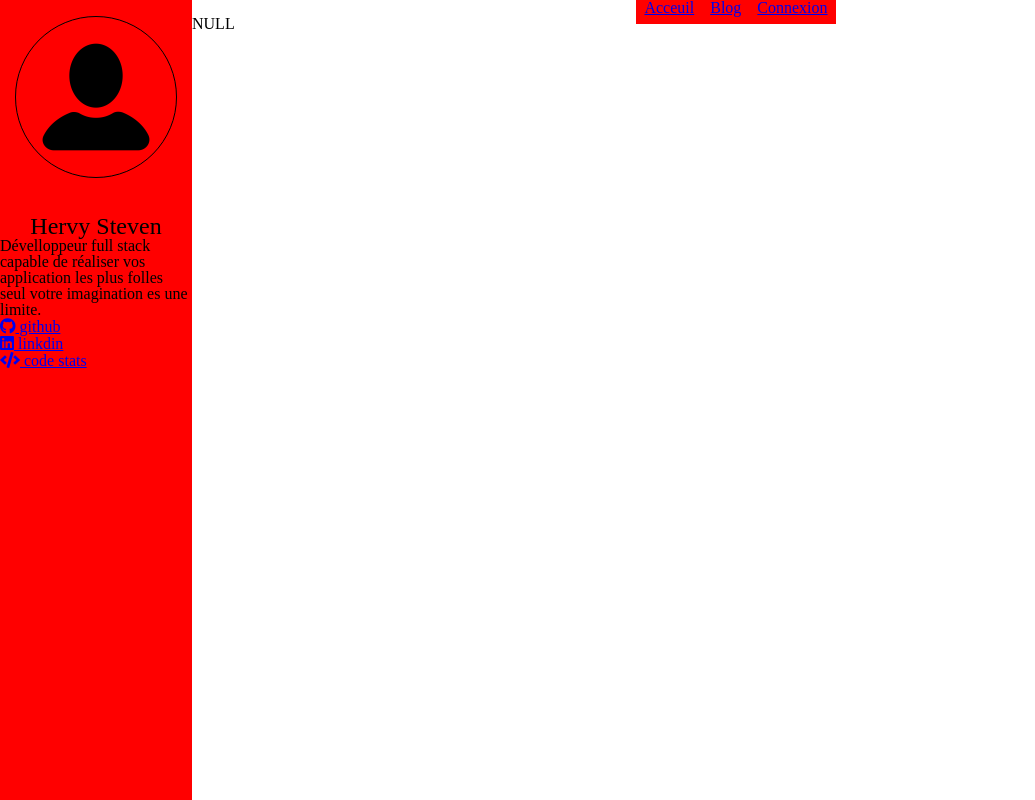
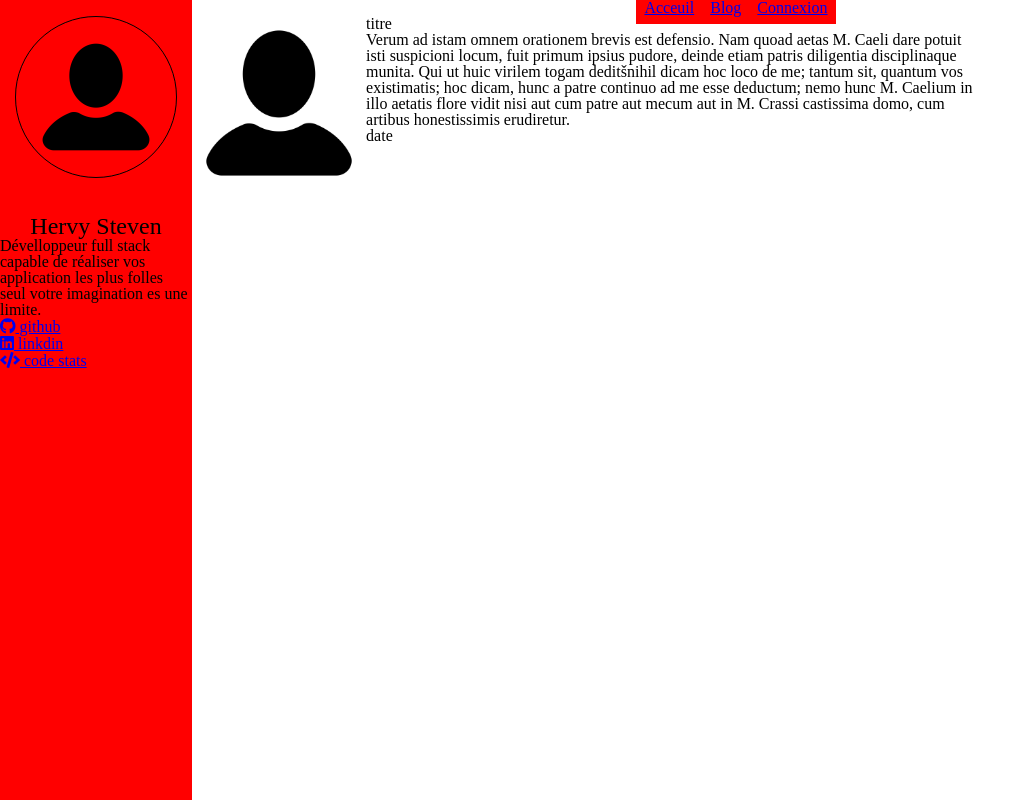
Before and after one commit to dictateurfou/projet5, a PHP site: page /index.php?post&action=viewAll in a window 1280 px wide. Shown: the whole page, without its empty margins (0-1035 px from the left). Run offline with PHP 8.4, Linux system fonts and the light colour scheme; data that the repository does not hold is empty; some libraries are stand-ins or nearby versions.

Commit message:
style viewAll

```diff
--- a/Controller/ControllerPost.php
+++ b/Controller/ControllerPost.php
@@ -8,7 +8,6 @@ class ControllerPost{
  	public static function viewAll(){
 		$userManager = new \Modal\PostManager();
 		$userManager->viewAll();
-		var_dump($userManager->viewAll());
  		return $userManager->viewAll();
  	}
 
--- a/View/post/viewAll.phtml
+++ b/View/post/viewAll.phtml
@@ -1,6 +1,29 @@
+<ul>
 <?php
 
-var_dump($result);
+
+$i = 0;
+while($i < count($result)){
+	echo "<li>";
+
+	echo "</li>";
+	$i++;
+}
 
 
 ?>
+</ul>
+
+<ul id="post-list">
+	<li>
+
+			<img class="img-post" src="assets/img/photo.png" />
+
+		<div class="content-post">
+			<h2>titre</h2>
+			<p>Verum ad istam omnem orationem brevis est defensio. Nam quoad aetas M. Caeli dare potuit isti suspicioni locum, fuit primum ipsius pudore, deinde etiam patris diligentia disciplinaque munita. Qui ut huic virilem togam deditšnihil dicam hoc loco de me; tantum sit, quantum vos existimatis; hoc dicam, hunc a patre continuo ad me esse deductum; nemo hunc M. Caelium in illo aetatis flore vidit nisi aut cum patre aut mecum aut in M. Crassi castissima domo, cum artibus honestissimis erudiretur.
+			</p>
+			<p class="date-post">date</p>
+		</div>
+	</li>
+</ul>
--- a/assets/css/style.css
+++ b/assets/css/style.css
@@ -75,3 +75,24 @@ nav#menu a{
 	margin-top:1em;
 	right:0em;
 }
+
+
+#post-list{
+	width:80%;
+}
+
+#post-list li{
+	margin:0 auto;
+}
+
+#post-list .img-post{
+	width:20%;
+	float:left;
+	left:0em;
+}
+
+#post-list .content-post{
+	width:70%;
+	float:left;
+	left:0em;
+}
```
Also changed, not shown: Entity/Post.php (line endings or trailing spaces).
